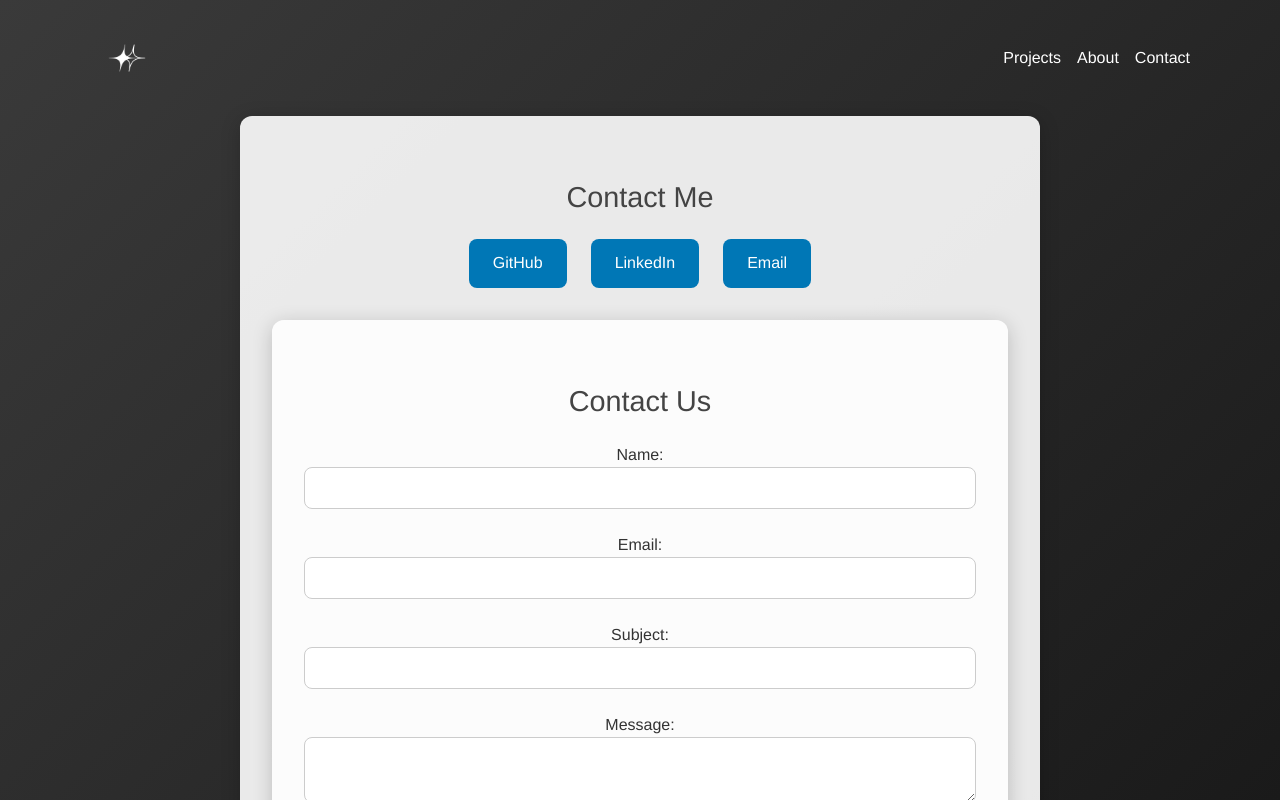
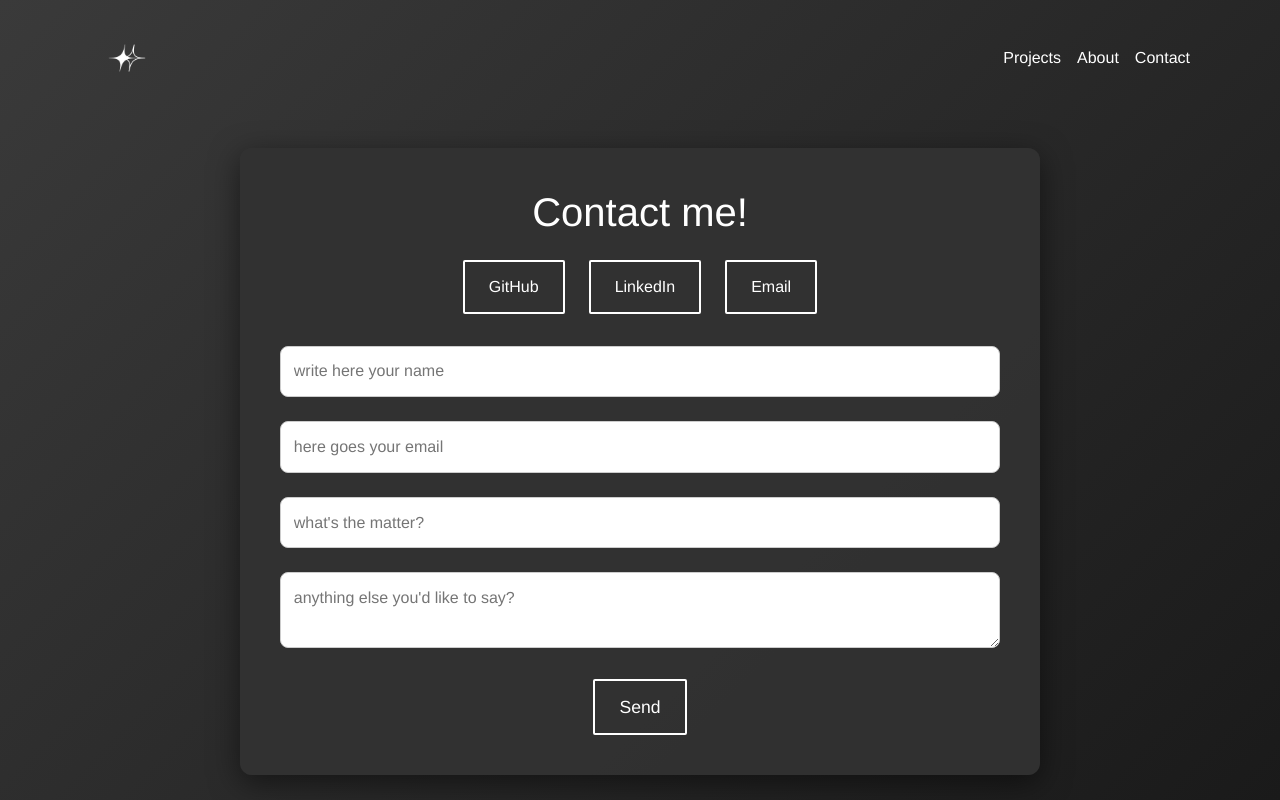
Before and after one commit to emxgrz/portfolio, a React (Vite) app: page /contact in a window 1280 px wide. Built offline with nearby package versions, Linux system fonts and the light colour scheme.

Commit message:
form style nicer

```diff
--- a/src/components/contactForm.jsx
+++ b/src/components/contactForm.jsx
@@ -1,6 +1,6 @@
 import React, { useState } from 'react';
 import emailjs from 'emailjs-com';
-import "../pages/contact/contactStyle.css"
+import "./contactForm.css"
 
 function ContactForm() {
   const [name, setName] = useState('');
@@ -36,40 +36,40 @@ function ContactForm() {
   };
 
   return (
-    <div className="form-container">
-      <h2>Contact Us</h2>
+    <div>
+      {/* <h2>Contact Us</h2> */}
       <form onSubmit={handleSubmit}>
         <div>
-          <label>Name:</label>
           <input
             type="text"
             value={name}
+            placeholder='write here your name '
             onChange={(e) => setName(e.target.value)}
             required
           />
         </div>
         <div>
-          <label>Email:</label>
           <input
             type="email"
             value={email}
+            placeholder='here goes your email'
             onChange={(e) => setEmail(e.target.value)}
             required
           />
         </div>
         <div>
-          <label>Subject:</label>
           <input
             type="text"
             value={subject}
+            placeholder="what's the matter?"
             onChange={(e) => setSubject(e.target.value)}
             required
           />
         </div>
         <div>
-          <label>Message:</label>
           <textarea
             value={message}
+            placeholder="anything else you'd like to say?"
             onChange={(e) => setMessage(e.target.value)}
             required
           />
--- a/src/pages/about/About.jsx
+++ b/src/pages/about/About.jsx
@@ -1,33 +1,54 @@
+
 import React from 'react';
+import { motion } from 'framer-motion';
 import './aboutStyle.css';
+import yo from "../../assets/images/yo.jpeg";
 
 function About() {
   return (
-    <div className="about-container">
-      <h1>About Me</h1>
+    <motion.div
+      className="about-section"
+      initial={{ opacity: 0 }}
+      animate={{ opacity: 1 }}
+      transition={{ duration: 1 }}
+    >
+      <motion.div
+        className="about-image"
+        initial={{ x: -100, opacity: 0 }}
+        animate={{ x: 0, opacity: 1 }}
+        transition={{ duration: 0.8 }}
+      >
+        <img src={yo} alt="image about me" />
+      </motion.div>
+
+      <motion.div
+        className="about-text"
+        initial={{ x: 100, opacity: 0 }}
+        animate={{ x: 0, opacity: 1 }}
+        transition={{ duration: 0.8, delay: 0.3 }}
+      >
         <section>
           <p>
           Hi! I’m <strong>Emma</strong>, a 22-year-old Full-Stack Developer with a deep passion for technology and a solid foundation in web development. I recently completed an intensive Full-Stack Web Development bootcamp at Ironhack, where I gained hands-on experience in HTML, CSS, JavaScript, React, Node.js, Express, and MongoDB. Through this experience, I developed a developer’s mindset: solving problems, adapting quickly, and tackling new challenges head-on.
           </p>
         </section>
-
         <section>
-        <h2>My Approach</h2>
           <p>
           Though early in my professional journey, I’m committed to continuous learning and always building on my skills. I’m a fast learner and thrive on discovering new technologies and frameworks to deepen my knowledge and deliver efficient, impactful solutions. Technology excites me, and I find it incredibly rewarding to solve complex problems using the best tools to make development smooth and scalable.
           </p>
         </section>
-
         <section>
-        <h2>Values & Goals</h2>
           <p>
           One of my strengths is my enthusiasm for collaboration and growth. I believe in the power of teamwork; working with others not only strengthens the final product but also accelerates my own learning. I’m looking for opportunities in dynamic, creative environments where I can contribute, grow, and make a positive impact.
           </p>
+        </section>
+        <section>
           <p>
           Whether remote or in person, I’m open to relocating if the right opportunity comes along. I look forward to joining a team that values innovation and growth as much as I do!
           </p>
         </section>
-    </div>
+      </motion.div>
+    </motion.div>
   );
 }
 
--- a/src/pages/about/aboutStyle.css
+++ b/src/pages/about/aboutStyle.css
@@ -1,48 +1,71 @@
 /* aboutStyle.css */
 
-.about-container {
+.about-section {
+  display: flex;
+  align-items: flex-start;
   padding: 2rem;
-  max-width: 800px;
-  margin: auto;
+  max-width: 80%;
+  margin: 2rem auto;
   font-family: 'Arimo', sans-serif;
-  line-height: 1.7;
-  color: #333;
-  background: rgba(255, 255, 255, 0.9); /* Fondo blanco con opacidad */
-  border-radius: 12px; /* Bordes redondeados */
-  box-shadow: 0 4px 20px rgba(0, 0, 0, 0.2); /* Sombra sutil */
+  color: #f1f1f1;
+  background: rgba(33, 33, 33, 0.9);
+  border-radius: 12px;
+  box-shadow: 0 4px 20px rgba(0, 0, 0, 0.4);
+  gap: 2rem; /* Espacio entre imagen y texto */
 }
 
-h1 {
-  font-size: 2.5rem;
-  margin-bottom: 1.5rem;
-  color: #0077b6; /* Color de acento */
-  text-align: center;
+.about-image {
+  flex: 1;
+  display: flex;
+  justify-content: center;
 }
 
-h2 {
-  font-size: 1.8rem;
-  margin-top: 2rem;
-  color: #444;
+.about-image img {
+  width: 600px;
+  height: 700px;
+  box-shadow: 0 4px 15px rgba(0, 0, 0, 0.3);
+  transition: transform 0.3s ease;
 }
 
-p {
+.about-image img:hover {
+  transform: scale(1.05);
+}
+
+.about-text {
+  flex: 2;
+  text-align: left;
+}
+
+.about-text section {
   margin-bottom: 1.5rem;
   font-size: 1.1rem;
+  line-height: 1.7;
 }
 
 strong {
-  color: #0077b6;
+  color: #00b4d8; /* Color de acento */
 }
 
-section {
-  padding: 1rem 0;
-  border-bottom: 1px solid #ddd;
+/* Responsivo para dispositivos móviles */
+@media (max-width: 768px) {
+  .about-section {
+    flex-direction: column;
+    align-items: center;
+    text-align: center;
+  }
+
+  .about-image {
+    margin-right: 0;
+    margin-bottom: 1.5rem;
+
+  }
+  .about-image img {
+    width: 200px;
+  height: 200px;
+  border-radius: 50%;
+  }
+
+  .about-text {
+    text-align: left;
+  }
 }
-
-section:last-child {
-  border-bottom: none;
-}
-
-.about-container p:last-child {
-  margin-bottom: 0;
-}
--- a/src/pages/contact/Contact.jsx
+++ b/src/pages/contact/Contact.jsx
@@ -1,18 +1,55 @@
 import React from 'react';
+import { motion } from 'framer-motion';
 import ContactForm from '../../components/contactForm';
 import './contactStyle.css';
 
 function Contact() {
   return (
-    <div className="contact-container">
-      <h2>Contact Me</h2>
-      <div className="contact-links">
-        <a href="https://github.com/emxgrz" target="_blank" rel="noopener noreferrer" className="contact-link">GitHub</a>
-        <a href="hhttps://www.linkedin.com/in/emma-mtz/" target="_blank" rel="noopener noreferrer" className="contact-link">LinkedIn</a>
-        <a href="mailto:emmamartinezgarcia2806@gmail.com" className="contact-link">Email</a>
-      </div>
+    <motion.div
+      className="contact-container"
+      initial={{ opacity: 0 }}
+      animate={{ opacity: 1 }}
+      transition={{ duration: 1 }}
+    >
+      <h2>Contact me!</h2>
+
+      <motion.div
+        className="contact-links"
+        initial={{ y: -20, opacity: 0 }}
+        animate={{ y: 0, opacity: 1 }}
+        transition={{ duration: 0.8, delay: 0.5 }}
+      >
+        <motion.a
+          href="https://github.com/emxgrz"
+          target="_blank"
+          rel="noopener noreferrer"
+          className="contact-link"
+          whileHover={{ scale: 1.1 }}
+        >
+          GitHub
+        </motion.a>
+
+        <motion.a
+          href="https://www.linkedin.com/in/emma-mtz/"
+          target="_blank"
+          rel="noopener noreferrer"
+          className="contact-link"
+          whileHover={{ scale: 1.1 }}
+        >
+          LinkedIn
+        </motion.a>
+
+        <motion.a
+          href="mailto:emmamartinezgarcia2806@gmail.com"
+          className="contact-link"
+          whileHover={{ scale: 1.1 }}
+        >
+          Email
+        </motion.a>
+      </motion.div>
+
       <ContactForm />
-    </div>
+    </motion.div>
   );
 }
 
--- a/src/pages/contact/contactStyle.css
+++ b/src/pages/contact/contactStyle.css
@@ -1,20 +1,20 @@
 /* contactStyle.css */
 
 .contact-container {
-  padding: 2rem;
+  padding: 2.5rem;
   max-width: 800px;
-  margin: auto;
+  margin: 2rem auto;
   text-align: center;
-  color: #333;
-  background: rgba(255, 255, 255, 0.9); /* Fondo blanco con opacidad */
-  border-radius: 12px; /* Bordes redondeados */
-  box-shadow: 0 4px 20px rgba(0, 0, 0, 0.2); /* Sombra */
+  color: #f1f1f1;
+  background: rgba(50, 50, 50, 0.95); /* Fondo más oscuro */
+  border-radius: 12px;
+  box-shadow: 0 8px 30px rgba(0, 0, 0, 0.5);
 }
 
 h2 {
   font-size: 2.5rem;
   margin-bottom: 1.5rem;
-  color: #0077b6; /* Color de acento */
+  color: #ffffff;
 }
 
 .contact-links {
@@ -26,55 +26,71 @@ h2 {
 
 .contact-link {
   padding: 0.8rem 1.5rem;
-  background-color: #0077b6; /* Color de fondo del botón */
-  color: white; /* Color del texto */
-  text-decoration: none; /* Quitar subrayado */
-  border-radius: 8px; /* Bordes redondeados */
-  transition: background-color 0.3s, transform 0.3s; /* Transiciones suaves */
+  background-color: transparent;
+  color: white;
+  border: 2px solid white;
+  font-weight: 500;
+  text-decoration: none;
+  border-radius: 2px;
+  transition: background-color 0.3s, transform 0.3s;
 }
 
 .contact-link:hover {
-  background-color: #005f8a; /* Color al pasar el ratón */
-  transform: scale(1.05); /* Efecto de aumento */
+  background-color: #005f8a;
+  transform: scale(1.05);
 }
 
-/* contactStyle.css (continúa) */
-
 .form-container {
-  background: rgba(255, 255, 255, 0.9); /* Fondo blanco con opacidad */
-  border-radius: 12px; /* Bordes redondeados */
+  background: rgba(255, 255, 255, 0.9);
+  border-radius: 12px;
   padding: 2rem;
-  box-shadow: 0 4px 20px rgba(0, 0, 0, 0.2); /* Sombra */
-  margin-top: 1.5rem; /* Espacio superior */
+  box-shadow: 0 4px 20px rgba(0, 0, 0, 0.3);
+  margin-top: 1.5rem;
 }
 
 form div {
-  margin-bottom: 1.5rem; /* Espacio entre los campos del formulario */
+  margin-bottom: 1.5rem;
 }
 
 input, textarea {
-  width: 100%; /* Ancho completo */
-  padding: 0.5rem; /* Espaciado interno */
-  border: 1px solid #ccc; /* Borde gris claro */
-  border-radius: 8px; /* Bordes redondeados */
-  transition: border-color 0.3s; /* Transición suave para el borde */
+  width: 100%;
+  padding: 0.8rem;
+  border: 1px solid #ccc;
+  border-radius: 8px;
+  font-size: 1rem;
+  transition: border-color 0.3s;
 }
 
 input:focus, textarea:focus {
-  border-color: #0077b6; /* Cambio de color al enfocar */
+  border-color: #00b4d8;
 }
 
 button {
   padding: 0.8rem 1.5rem;
-  background-color: #0077b6; /* Color de fondo del botón */
-  color: white; /* Color del texto */
-  border: none; /* Sin borde */
-  border-radius: 8px; /* Bordes redondeados */
-  cursor: pointer; /* Mano al pasar el ratón */
-  transition: background-color 0.3s, transform 0.3s; /* Transiciones suaves */
+  /* background-color: #0077b6; */
+  background-color: transparent;
+  border: 2px solid white;
+  color: white;
+  font-size: 1.1rem;
+  border-radius: 2px;
+  cursor: pointer;
+  transition: background-color 0.3s, transform 0.3s;
 }
 
 button:hover {
-  background-color: #005f8a; /* Color al pasar el ratón */
-  transform: scale(1.05); /* Efecto de aumento */
+  background-color: #005f8a;
+  transform: scale(1.05);
 }
+
+/* Responsivo para dispositivos móviles */
+@media (max-width: 768px) {
+  .contact-links {
+    flex-direction: column;
+    gap: 1rem;
+  }
+
+  .contact-link {
+    padding: 1rem;
+    font-size: 1.1rem;
+  }
+}
```
Also changed, not shown: src/assets/images/yo.jpeg (added), src/components/contactForm.css (added). Lines whose indentation alone changed are shown as unchanged.
